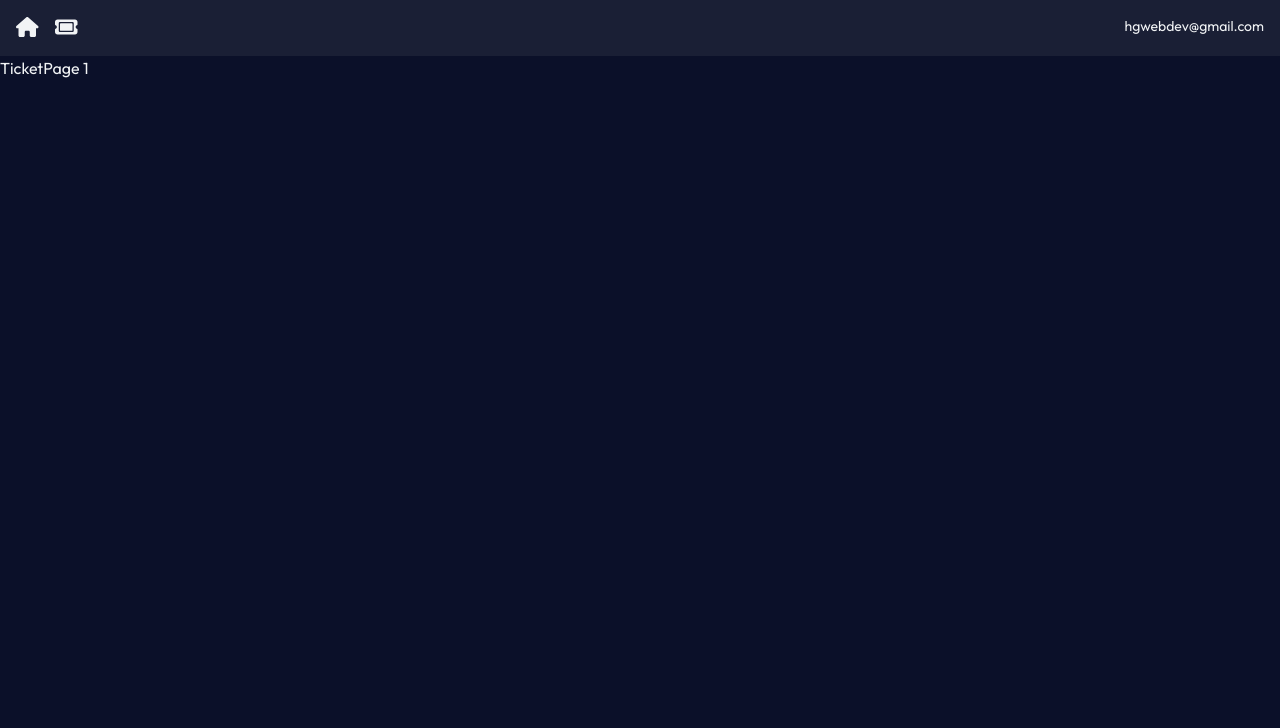
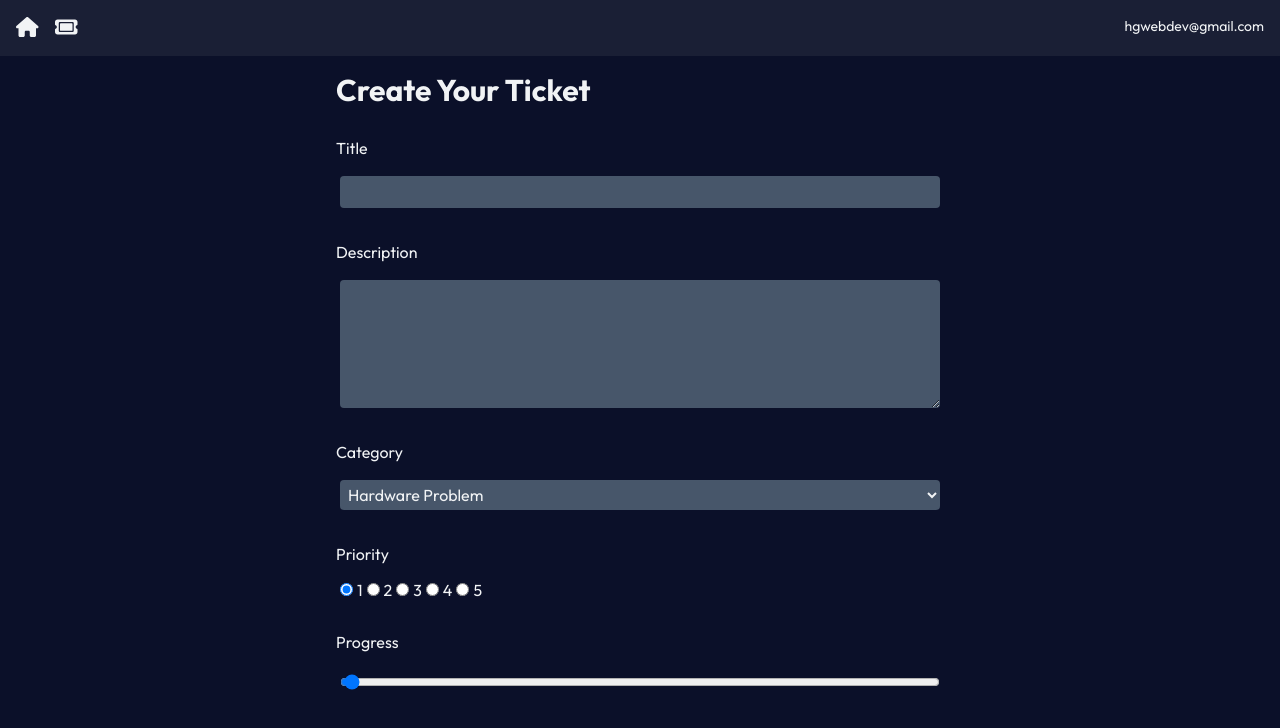
Before and after one commit to HillaryG1/NextJS-Issue-Tracker, a Next.js app: page /TicketPage/1 in a window 1280 px wide. Shown: the top 728 px of the page. Built offline with nearby package versions, Linux system fonts and the light colour scheme.

Commit message:
Ticket Form

```diff
--- a/app/(components)/TicketForm.jsx
+++ b/app/(components)/TicketForm.jsx
@@ -0,0 +1,132 @@
+"use client";
+
+import { useRouter } from "next/navigation";
+import React, { useState } from "react";
+
+const TicketForm = () => {
+  const handleChange = (e) => {
+    const value = e.target.value;
+    const name = e.target.name;
+
+    setFormData((prevState) => ({
+      ...prevState,
+      [name]: value,
+    }));
+  };
+
+  const handleSumbit = () => {
+    console.log("submitted");
+  };
+
+  const startingTicketData = {
+    title: "",
+    description: "",
+    priority: 1,
+    progress: 0,
+    status: "not started",
+    category: "Hardware Problem",
+  };
+
+  const [formData, setFormData] = useState(startingTicketData);
+  return (
+    <div className="flex justify-center">
+      <form
+        className="flex flex-col gap-3 w-1/2"
+        method="post"
+        onSubmit={handleSumbit}
+      >
+        <h3>Create Your Ticket</h3>
+        <label>Title</label>
+        <input
+          id="title"
+          name="title"
+          type="text"
+          onChange={handleChange}
+          required={true}
+          value={formData.title}
+        />
+        <label>Description</label>
+        <textarea
+          id="description"
+          name="description"
+          onChange={handleChange}
+          required={true}
+          value={formData.description}
+          rows="5"
+        />
+
+        <label>Category</label>
+        <select
+          name="category"
+          value={formData.category}
+          onChange={handleChange}
+        >
+          <option value="Hardware Problem">Hardware Problem</option>
+          <option value="Software Problem">Software Problem</option>
+          <option value="Project">Project</option>
+        </select>
+
+        <label>Priority</label>
+        <div>
+          <input
+            id="priority-1"
+            name="priority"
+            type="radio"
+            onChange={handleChange}
+            value={1}
+            checked={formData.priority == 1}
+          />
+          <label>1</label>
+          <input
+            id="priority-2"
+            name="priority"
+            type="radio"
+            onChange={handleChange}
+            value={2}
+            checked={formData.priority == 2}
+          />
+          <label>2</label>
+          <input
+            id="priority-3"
+            name="priority"
+            type="radio"
+            onChange={handleChange}
+            value={3}
+            checked={formData.priority == 3}
+          />
+          <label>3</label>
+          <input
+            id="priority-4"
+            name="priority"
+            type="radio"
+            onChange={handleChange}
+            value={4}
+            checked={formData.priority == 4}
+          />
+          <label>4</label>
+          <input
+            id="priority-5"
+            name="priority"
+            type="radio"
+            onChange={handleChange}
+            value={5}
+            checked={formData.priority == 5}
+          />
+          <label>5</label>
+        </div>
+        <label>Progress</label>
+        <input
+          type="range"
+          id="progress"
+          name="progress"
+          value={formData.progress}
+          min="0"
+          max="100"
+          onChange={handleChange}
+        />
+      </form>
+    </div>
+  );
+};
+
+export default TicketForm;
--- a/app/TicketPage/[id]/page.jsx
+++ b/app/TicketPage/[id]/page.jsx
@@ -1,5 +1,7 @@
+import TicketForm from "@/app/(components)/TicketForm";
+
 const TicketPage = ({ params }) => {
-  return <div>TicketPage {params.id}</div>;
+  return <TicketForm />;
 };
 
 export default TicketPage;
--- a/app/globals.css
+++ b/app/globals.css
@@ -32,6 +32,18 @@
   @apply text-sm text-main-text;
 }
 
+form {
+  @apply rounded-xl p-4
+}
+
+label {
+  @apply mt-4
+}
+
+input, select, textarea {
+  @apply m-1 rounded bg-card p-1;
+}
+
 @layer components {
   .icon {
     @apply text-main-text text-xl;
```
